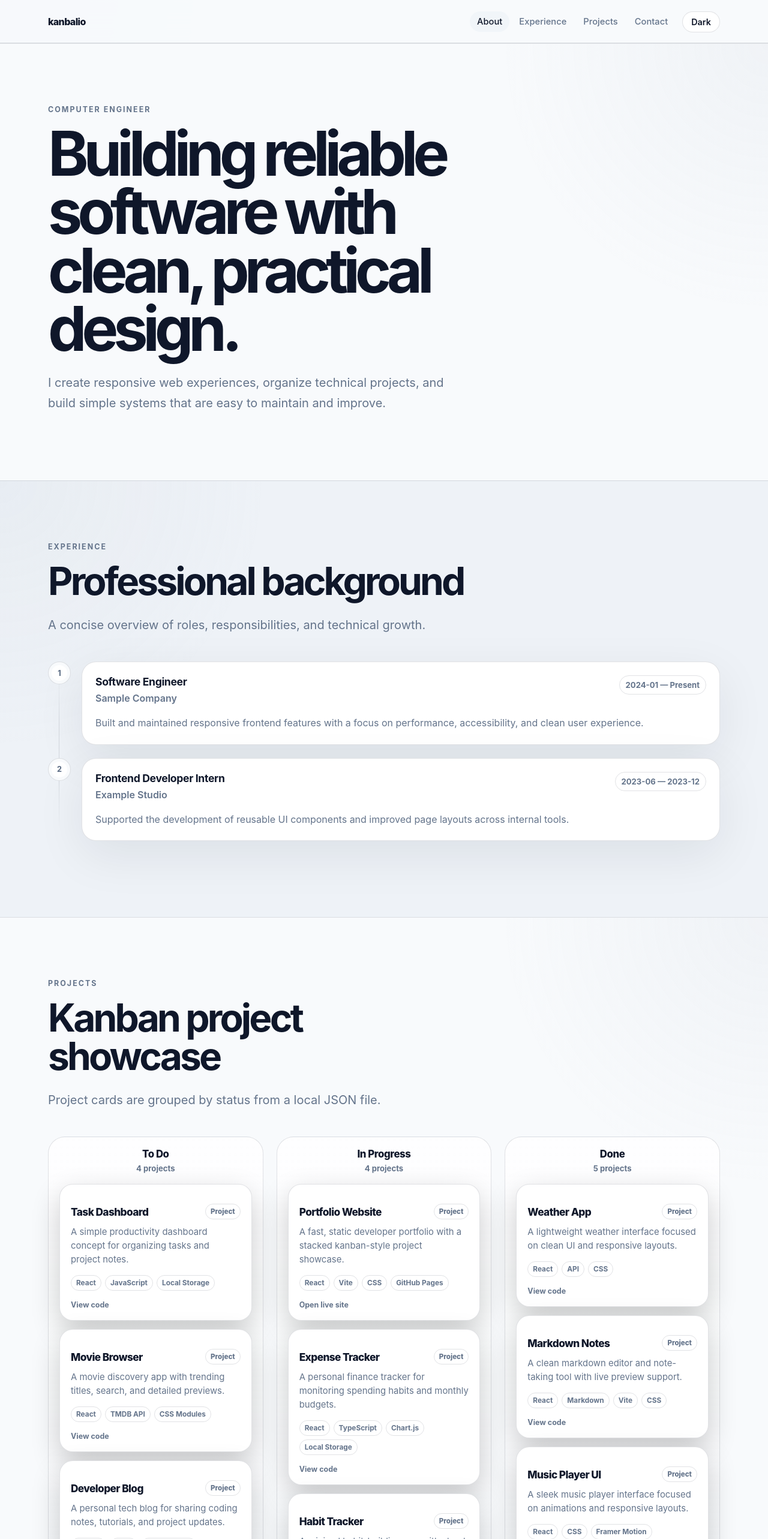
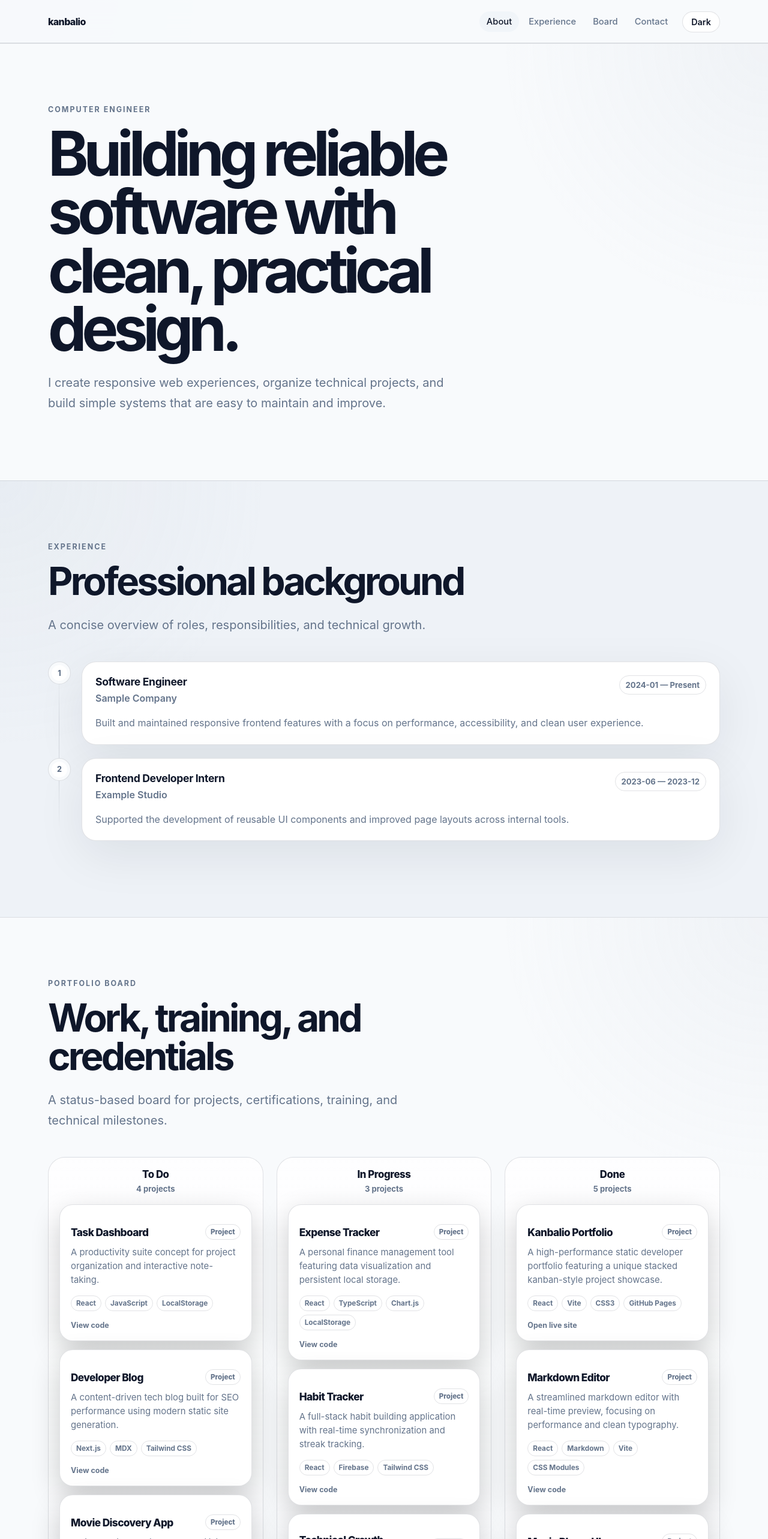
Before and after one commit to pjpangilinan/kanbalio, a React (Vite) app: page /#about in a window 1280 px wide. Shown: the top 2566 px of the page at 60% size. Built offline with nearby package versions, Linux system fonts and the light colour scheme.

Commit message:
Finalized the kanban board with placeholder projects, trainings and certificates with appropriate information regarding each type

```diff
--- a/public/data/projects.json
+++ b/public/data/projects.json
@@ -1,122 +1,158 @@
 [
   {
-    "id": "portfolio-site",
-    "title": "Portfolio Website",
-    "description": "A fast, static developer portfolio with a stacked kanban-style project showcase.",
+    "id": "kanbalio-portfolio",
+    "title": "Kanbalio Portfolio",
+    "type": "Project",
+    "description": "A high-performance static developer portfolio featuring a unique stacked kanban-style project showcase.",
+    "status": "done",
+    "tech_stack": ["React", "Vite", "CSS3", "GitHub Pages"],
+    "github_url": "https://github.com/pjpangilinan/kanbalio",
+    "live_url": "https://pjpangilinan.github.io/kanbalio/",
+    "issuer": "",
+    "date": "",
+    "credential_url": ""
+  },
+  {
+    "id": "markdown-notes",
+    "title": "Markdown Editor",
+    "type": "Project",
+    "description": "A streamlined markdown editor with real-time preview, focusing on performance and clean typography.",
+    "status": "done",
+    "tech_stack": ["React", "Markdown", "Vite", "CSS Modules"],
+    "github_url": "https://github.com/pjpangilinan",
+    "live_url": "",
+    "issuer": "",
+    "date": "",
+    "credential_url": ""
+  },
+  {
+    "id": "music-player-ui",
+    "title": "Music Player UI",
+    "type": "Project",
+    "description": "A modern audio interface featuring complex gesture-driven animations and a fully responsive design.",
+    "status": "done",
+    "tech_stack": ["React", "Framer Motion", "CSS3"],
+    "github_url": "https://github.com/pjpangilinan",
+    "live_url": "",
+    "issuer": "",
+    "date": "",
+    "credential_url": ""
+  },
+  {
+    "id": "weather-app",
+    "title": "Weather Dashboard",
+    "type": "Project",
+    "description": "A lightweight weather utility providing real-time data through external API integration with a minimalist UI.",
+    "status": "done",
+    "tech_stack": ["React", "OpenWeather API", "CSS3"],
+    "github_url": "https://github.com/pjpangilinan",
+    "live_url": "",
+    "issuer": "",
+    "date": "",
+    "credential_url": ""
+  },
+  {
+    "id": "expense-tracker",
+    "title": "Expense Tracker",
+    "type": "Project",
+    "description": "A personal finance management tool featuring data visualization and persistent local storage.",
     "status": "in-progress",
-    "tech_stack": ["React", "Vite", "CSS", "GitHub Pages"],
-    "github_url": "https://github.com/pjpangilinan/kanbalio",
-    "live_url": "https://pjpangilinan.github.io/kanbalio/"
+    "tech_stack": ["React", "TypeScript", "Chart.js", "LocalStorage"],
+    "github_url": "https://github.com/pjpangilinan",
+    "live_url": "",
+    "issuer": "",
+    "date": "",
+    "credential_url": ""
+  },
+  {
+    "id": "habit-tracker",
+    "title": "Habit Tracker",
+    "type": "Project",
+    "description": "A full-stack habit building application with real-time synchronization and streak tracking.",
+    "status": "in-progress",
+    "tech_stack": ["React", "Firebase", "Tailwind CSS"],
+    "github_url": "https://github.com/pjpangilinan",
+    "live_url": "",
+    "issuer": "",
+    "date": "",
+    "credential_url": ""
   },
   {
     "id": "task-dashboard",
     "title": "Task Dashboard",
-    "description": "A simple productivity dashboard concept for organizing tasks and project notes.",
+    "type": "Project",
+    "description": "A productivity suite concept for project organization and interactive note-taking.",
     "status": "todo",
-    "tech_stack": ["React", "JavaScript", "Local Storage"],
+    "tech_stack": ["React", "JavaScript", "LocalStorage"],
     "github_url": "https://github.com/pjpangilinan",
-    "live_url": ""
-  },
-  {
-    "id": "weather-app",
-    "title": "Weather App",
-    "description": "A lightweight weather interface focused on clean UI and responsive layouts.",
-    "status": "done",
-    "tech_stack": ["React", "API", "CSS"],
-    "github_url": "https://github.com/pjpangilinan",
-    "live_url": ""
-  },
-  {
-    "id": "expense-tracker",
-    "title": "Expense Tracker",
-    "description": "A personal finance tracker for monitoring spending habits and monthly budgets.",
-    "status": "in-progress",
-    "tech_stack": ["React", "TypeScript", "Chart.js", "Local Storage"],
-    "github_url": "https://github.com/pjpangilinan",
-    "live_url": ""
-  },
-  {
-    "id": "movie-browser",
-    "title": "Movie Browser",
-    "description": "A movie discovery app with trending titles, search, and detailed previews.",
-    "status": "todo",
-    "tech_stack": ["React", "TMDB API", "CSS Modules"],
-    "github_url": "https://github.com/pjpangilinan",
-    "live_url": ""
-  },
-  {
-    "id": "markdown-notes",
-    "title": "Markdown Notes",
-    "description": "A clean markdown editor and note-taking tool with live preview support.",
-    "status": "done",
-    "tech_stack": ["React", "Markdown", "Vite", "CSS"],
-    "github_url": "https://github.com/pjpangilinan",
-    "live_url": ""
-  },
-  {
-    "id": "habit-tracker",
-    "title": "Habit Tracker",
-    "description": "A minimal habit-building app with streak tracking and daily reminders.",
-    "status": "in-progress",
-    "tech_stack": ["React", "Firebase", "Tailwind CSS"],
-    "github_url": "https://github.com/pjpangilinan",
-    "live_url": ""
+    "live_url": "",
+    "issuer": "",
+    "date": "",
+    "credential_url": ""
   },
   {
     "id": "dev-blog",
     "title": "Developer Blog",
-    "description": "A personal tech blog for sharing coding notes, tutorials, and project updates.",
+    "type": "Project",
+    "description": "A content-driven tech blog built for SEO performance using modern static site generation.",
     "status": "todo",
     "tech_stack": ["Next.js", "MDX", "Tailwind CSS"],
     "github_url": "https://github.com/pjpangilinan",
-    "live_url": ""
+    "live_url": "",
+    "issuer": "",
+    "date": "",
+    "credential_url": ""
   },
   {
-    "id": "music-player",
-    "title": "Music Player UI",
-    "description": "A sleek music player interface focused on animations and responsive layouts.",
-    "status": "done",
-    "tech_stack": ["React", "CSS", "Framer Motion"],
+    "id": "movie-browser",
+    "title": "Movie Discovery App",
+    "type": "Project",
+    "description": "An interactive movie browser utilizing the TMDB API for real-time film data and search functionality.",
+    "status": "todo",
+    "tech_stack": ["React", "TMDB API", "CSS Modules"],
     "github_url": "https://github.com/pjpangilinan",
-    "live_url": ""
+    "live_url": "",
+    "issuer": "",
+    "date": "",
+    "credential_url": ""
   },
   {
     "id": "recipe-finder",
     "title": "Recipe Finder",
-    "description": "A recipe search application with filtering, favorites, and meal inspiration.",
+    "type": "Project",
+    "description": "A culinary search tool with advanced filtering capabilities and favorites management.",
     "status": "todo",
-    "tech_stack": ["React", "REST API", "CSS"],
+    "tech_stack": ["React", "Web APIs", "CSS3"],
     "github_url": "https://github.com/pjpangilinan",
-    "live_url": ""
+    "live_url": "",
+    "issuer": "",
+    "date": "",
+    "credential_url": ""
   },
   {
-  "id": "sample-training",
-  "title": "Sample Training",
+    "id": "technical-growth-training",
+    "title": "Technical Growth Training",
     "type": "Training",
-  "description": "A training placeholder focused on technical growth and practical skills.",
+    "description": "Advanced training program focused on JavaScript engineering and React patterns.",
     "status": "in-progress",
     "tech_stack": ["React", "JavaScript"],
     "github_url": "",
-  "live_url": ""
+    "live_url": "",
+    "issuer": "",
+    "date": "",
+    "credential_url": ""
   },
   {
-  "id": "sample-certification",
-  "title": "Sample Certification",
+    "id": "cloud-security-cert",
+    "title": "Cloud Security Certification",
     "type": "Certification",
-  "description": "A certification placeholder that can later link to a credential.",
+    "description": "Professional certification covering cloud infrastructure security and best practices.",
     "status": "done",
     "tech_stack": ["Cloud", "Security"],
     "github_url": "",
-  "live_url": ""
-  },
-  {
-  "id": "portfolio-site",
-  "title": "Portfolio Website",
-  "type": "Project",
-  "description": "A fast, static developer portfolio.",
-  "status": "done",
-  "tech_stack": ["React", "Vite", "CSS"],
-  "github_url": "https://github.com/pjpangilinan/kanbalio",
-  "live_url": "https://pjpangilinan.github.io/kanbalio/"
+    "live_url": "",
+    "issuer": "asd",
+    "date": "asd",
+    "credential_url": "asd"
   }
 ]
--- a/src/App.css
+++ b/src/App.css
@@ -412,6 +412,14 @@ h2 {
   margin-top: 14px;
 }
 
+.project-meta {
+  margin: 8px 0 0;
+  color: var(--muted);
+  font-size: 0.84rem;
+  font-weight: 700;
+  line-height: 1.45;
+}
+
 .project-card-heading h4 {
   margin: 0;
   min-width: 0;
--- a/src/App.jsx
+++ b/src/App.jsx
@@ -4,7 +4,7 @@ import './App.css'
 const sections = [
   { id: 'about', label: 'About' },
   { id: 'experience', label: 'Experience' },
-  { id: 'projects', label: 'Projects' },
+  { id: 'projects', label: 'Board' },
   { id: 'contact', label: 'Contact' },
 ]
 
@@ -158,6 +158,22 @@ function App() {
     return 'Details coming soon'
   }
 
+  function getProjectActionLabel(project) {
+    if (project.live_url) {
+      return 'Open live site'
+    }
+
+    if (project.credential_url) {
+      return 'View credential'
+    }
+
+    if (project.github_url) {
+      return 'View code'
+    }
+
+    return 'Details coming soon'
+  }
+
   return (
     <div className="app">
       <header className="site-header">
@@ -265,10 +281,10 @@ function App() {
 
         <section id="projects" className="page-section">
           <div className="section-content">
-            <p className="eyebrow">Projects</p>
-            <h2>Kanban project showcase</h2>
+            <p className="eyebrow">Portfolio Board</p>
+            <h2>Work, training, and credentials</h2>
             <p className="section-lead">
-              Project cards are grouped by status from a local JSON file.
+              A status-based board for projects, certifications, training, and technical milestones.
             </p>
 
             {dataError && <p className="data-error">{dataError}</p>}
@@ -298,15 +314,18 @@ function App() {
                         </div>
                       )}
 
-                      {columnProjects.map((project) => (
-                        <a
-                          className="project-card"
-                          href={getProjectLink(project)}
-                          target="_blank"
-                          rel="noreferrer"
+                      {columnProjects.map((project) => {
+                        const projectLink = getProjectLink(project)
+                        const CardElement = projectLink ? 'a' : 'article'
+
+                        return (
+                          <CardElement
+                            className={`project-card ${projectLink ? '' : 'is-disabled'}`}
+                            href={projectLink || undefined}
+                            target={projectLink ? '_blank' : undefined}
+                            rel={projectLink ? 'noreferrer' : undefined}
                             key={project.id}
                           >
-
                             <div className="project-card-heading">
                               <h4>{project.title}</h4>
 
@@ -314,6 +333,12 @@ function App() {
                                 {project.type || 'Project'}
                               </span>
                             </div>
+
+                            {(project.issuer || project.date) && (
+                              <p className="project-meta">
+                                {[project.issuer, project.date].filter(Boolean).join(' · ')}
+                              </p>
+                            )}
 
                             <p>{project.description}</p>
 
@@ -326,8 +351,9 @@ function App() {
                             <span className="project-card-action">
                               {getProjectActionLabel(project)}
                             </span>
-                        </a>
-                      ))}
+                          </CardElement>
+                        )
+                      })}
                     </div>
                   </section>
                 )
```
Lines whose indentation alone changed are shown as unchanged.
